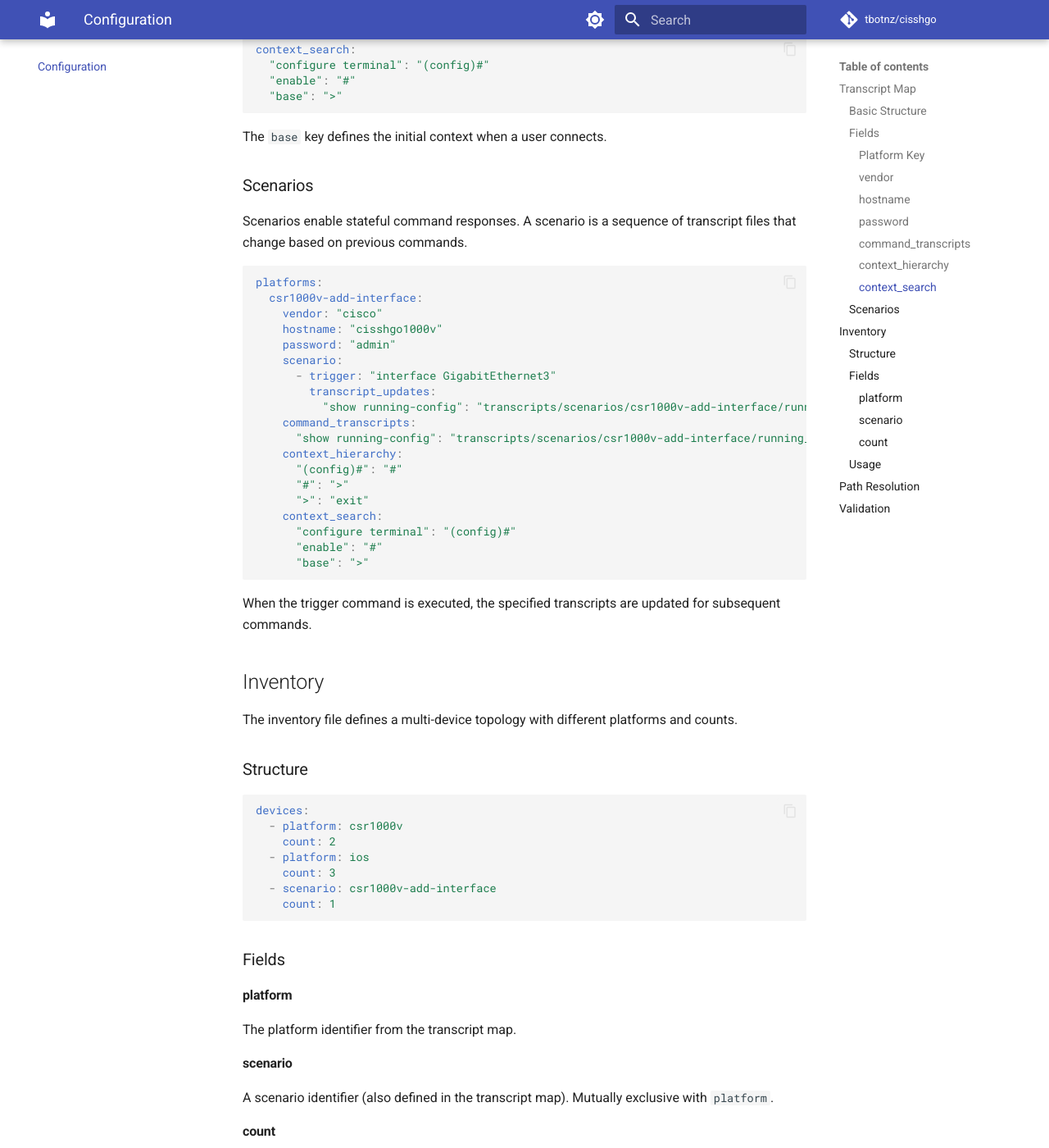
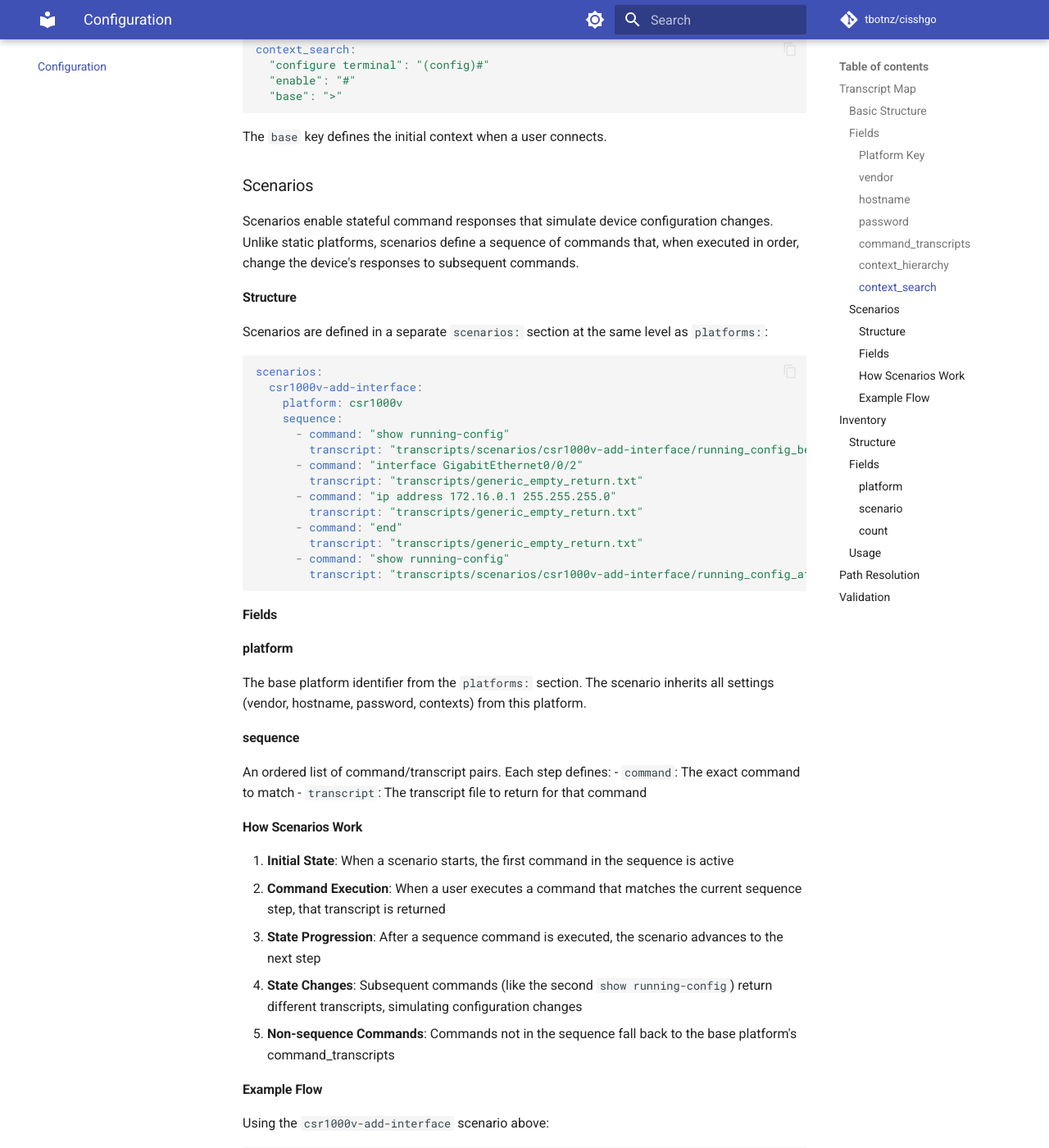
Before and after one commit to tbotnz/cisshgo, an MkDocs documentation site: the page built from docs/configuration.md, in a window 1280 px wide and 1400 px high, scrolled down 1813 px. Shown: the whole window at 82% size. Built offline with MkDocs 1.6.1 and Material for MkDocs 9.7.7, drawn with Linux system fonts in a browser that asks for light colours; comment, search, counter and statistics services are not loaded; some of the changed text lies outside the part shown.

Commit message:
docs: Fix CLI flag formats and scenarios documentation
- Fix all CLI flags to use kebab-case (--starting-port not -startingPort)
- Rewrite scenarios section with correct YAML structure
- Scenarios are separate from platforms with sequence-based state changes
- Update all examples in cli-reference.md, getting-started.md
- Add detailed explanation of how scenarios work with example flow

````diff
--- a/docs/configuration.md
+++ b/docs/configuration.md
@@ -87,31 +87,71 @@ The `base` key defines the initial context when a user connects.
 
 ### Scenarios
 
-Scenarios enable stateful command responses. A scenario is a sequence of transcript files that change based on previous commands.
+Scenarios enable stateful command responses that simulate device configuration changes. Unlike static platforms, scenarios define a sequence of commands that, when executed in order, change the device's responses to subsequent commands.
+
+#### Structure
+
+Scenarios are defined in a separate `scenarios:` section at the same level as `platforms:`:
 
 ```yaml
-platforms:
+scenarios:
   csr1000v-add-interface:
-    vendor: "cisco"
-    hostname: "cisshgo1000v"
-    password: "admin"
-    scenario:
-      - trigger: "interface GigabitEthernet3"
-        transcript_updates:
-          "show running-config": "transcripts/scenarios/csr1000v-add-interface/running_config_after.txt"
-    command_transcripts:
-      "show running-config": "transcripts/scenarios/csr1000v-add-interface/running_config_before.txt"
-    context_hierarchy:
-      "(config)#": "#"
-      "#": ">"
-      ">": "exit"
-    context_search:
-      "configure terminal": "(config)#"
-      "enable": "#"
-      "base": ">"
+    platform: csr1000v
+    sequence:
+      - command: "show running-config"
+        transcript: "transcripts/scenarios/csr1000v-add-interface/running_config_before.txt"
+      - command: "interface GigabitEthernet0/0/2"
+        transcript: "transcripts/generic_empty_return.txt"
+      - command: "ip address 172.16.0.1 255.255.255.0"
+        transcript: "transcripts/generic_empty_return.txt"
+      - command: "end"
+        transcript: "transcripts/generic_empty_return.txt"
+      - command: "show running-config"
+        transcript: "transcripts/scenarios/csr1000v-add-interface/running_config_after.txt"
 ```
 
-When the trigger command is executed, the specified transcripts are updated for subsequent commands.
+#### Fields
+
+**platform**
+
+The base platform identifier from the `platforms:` section. The scenario inherits all settings (vendor, hostname, password, contexts) from this platform.
+
+**sequence**
+
+An ordered list of command/transcript pairs. Each step defines:
+- `command`: The exact command to match
+- `transcript`: The transcript file to return for that command
+
+#### How Scenarios Work
+
+1. **Initial State**: When a scenario starts, the first command in the sequence is active
+2. **Command Execution**: When a user executes a command that matches the current sequence step, that transcript is returned
+3. **State Progression**: After a sequence command is executed, the scenario advances to the next step
+4. **State Changes**: Subsequent commands (like the second `show running-config`) return different transcripts, simulating configuration changes
+5. **Non-sequence Commands**: Commands not in the sequence fall back to the base platform's command_transcripts
+
+#### Example Flow
+
+Using the `csr1000v-add-interface` scenario above:
+
+```text
+1. User: show running-config
+   → Returns: running_config_before.txt (no GigabitEthernet0/0/2)
+
+2. User: interface GigabitEthernet0/0/2
+   → Returns: empty (enters config mode)
+
+3. User: ip address 172.16.0.1 255.255.255.0
+   → Returns: empty (configures IP)
+
+4. User: end
+   → Returns: empty (exits config mode)
+
+5. User: show running-config
+   → Returns: running_config_after.txt (now includes GigabitEthernet0/0/2 with IP)
+```
+
+The device appears to have been configured, even though it's just playing back different transcripts.
 
 ## Inventory
 
@@ -137,7 +177,9 @@ The platform identifier from the transcript map.
 
 #### scenario
 
-A scenario identifier (also defined in the transcript map). Mutually exclusive with `platform`.
+A scenario identifier (also defined in the transcript map under `scenarios:`). Mutually exclusive with `platform`.
+
+Scenarios are stateful command sequences - see [Scenarios](#scenarios) for details.
 
 #### count
 
````
Also changed, not shown: docs/cli-reference.md (+11 -11 lines), docs/getting-started.md (+2 -2 lines).
